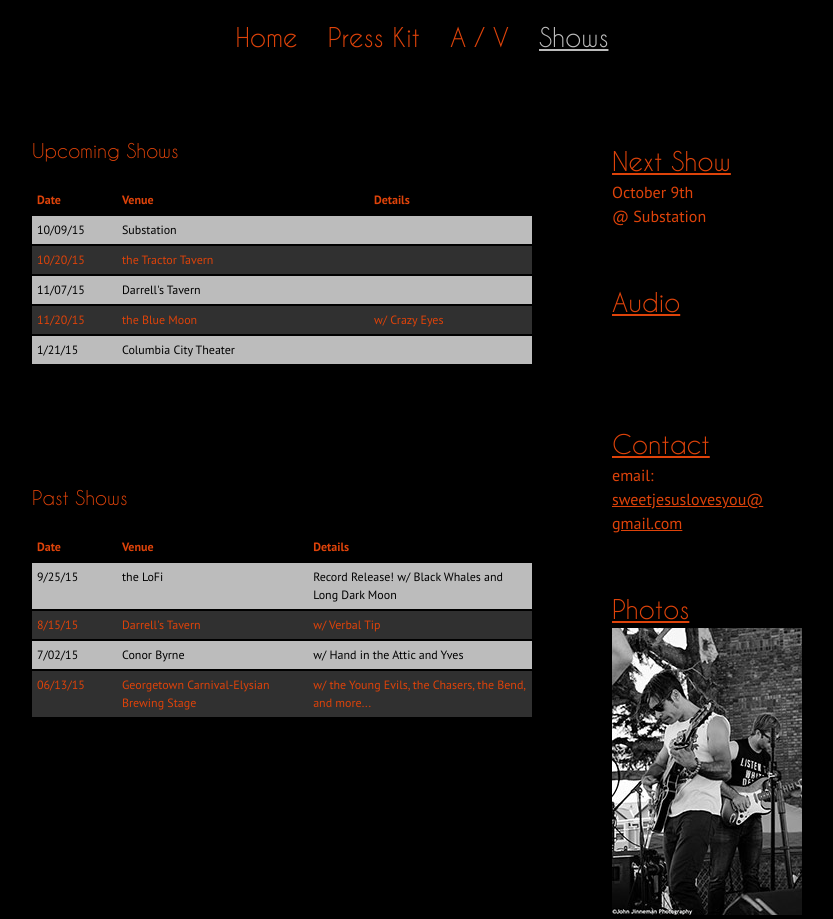
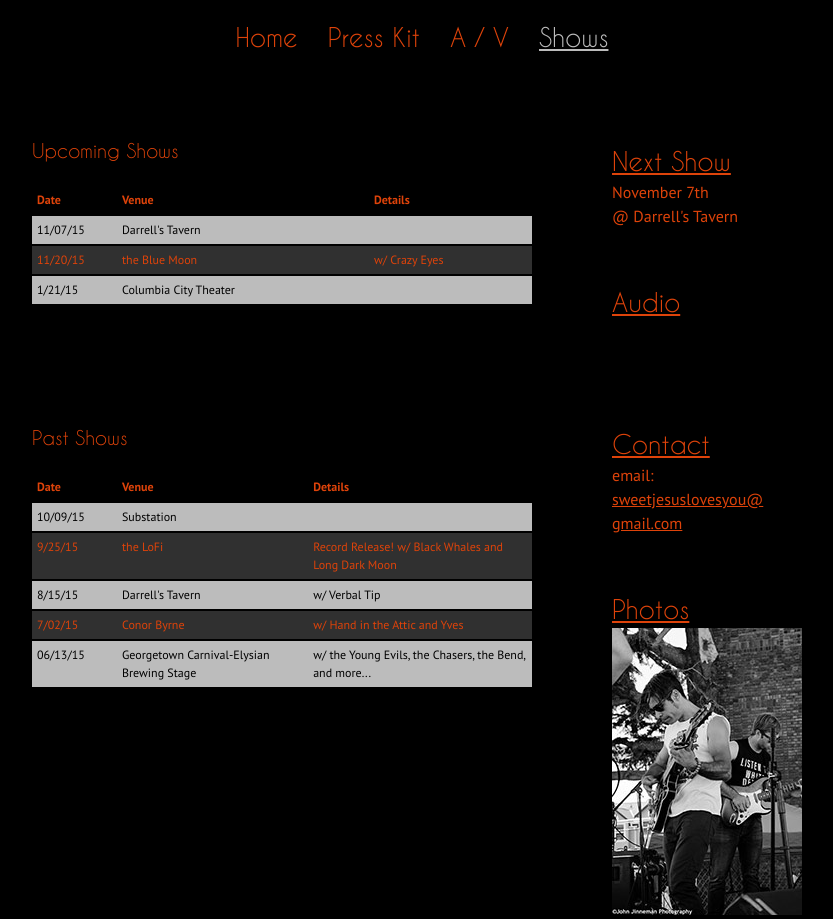
Before and after one commit to nategunn/sweetjesus, a PHP site: page /shows.php in a window 1280 px wide. Shown: the part 580-1499 px from the top of the page, without its empty margins (218-1051 px from the left). Run offline with PHP 8.4, Linux system fonts and the light colour scheme; some web fonts are replaced; grey boxes are pictures that could not be loaded.

Commit message:
show info updates

```diff
--- a/includes/nav-side.php
+++ b/includes/nav-side.php
@@ -2,7 +2,7 @@
 
   <nav id="nav-side">
     	<h2><a href="shows.php">Next Show</a></h2>
-       <p>October 9th <br/> @ Substation<br/></p>
+       <p>November 7th <br> @ Darrell's Tavern<br/></p>
 
        <h2><!-- <a href="media-audio.php"> -->Audio<!-- </a> --></h2>
        <div class ="audio-side">
--- a/shows.php
+++ b/shows.php
@@ -14,16 +14,6 @@
             <th>Venue</th>
             <th>Details</th>
 		</tr>
-        <tr class="even">
-            <td class="date">10/09/15</td>
-            <td>Substation</td>
-            <td></td>
-        </tr>
-        <tr class="odd">
-            <td class="date">10/20/15</td>
-            <td>the Tractor Tavern</td>
-            <td></td>
-        </tr>
         <tr class="even">
             <td class="date">11/07/15</td>
             <td>Darrell's Tavern</td>
@@ -49,21 +39,26 @@
             <th>Details</th>
         </tr>
         <tr class="even">
+            <td class="date">10/09/15</td>
+            <td>Substation</td>
+            <td></td>
+        </tr>
+        <tr class="odd">
             <td class="date">9/25/15</td>
             <td>the LoFi</td>
             <td>Record Release! w/ Black Whales and Long Dark Moon</td>
         </tr>
-        <tr class="odd">
+        <tr class="even">
             <td class="date">8/15/15</td>
             <td>Darrell's Tavern</td>
             <td>w/ Verbal Tip</td>
         </tr>
-        <tr class="even">
+        <tr class="odd">
             <td class="date">7/02/15</td>
             <td>Conor Byrne</td>
             <td>w/ Hand in the Attic and Yves</td>
         </tr>
-        <tr class="odd">
+        <tr class="even">
             <td class="date">06/13/15</td>
             <td>Georgetown Carnival-Elysian Brewing Stage</td>
             <td>w/ the Young Evils, the Chasers, the Bend, and more...</td>
```
